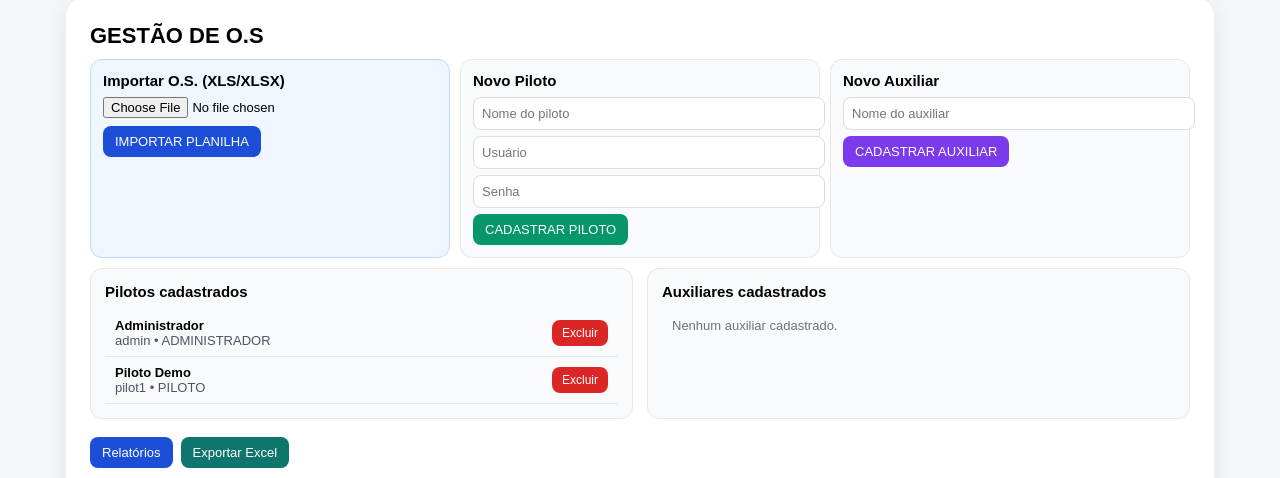
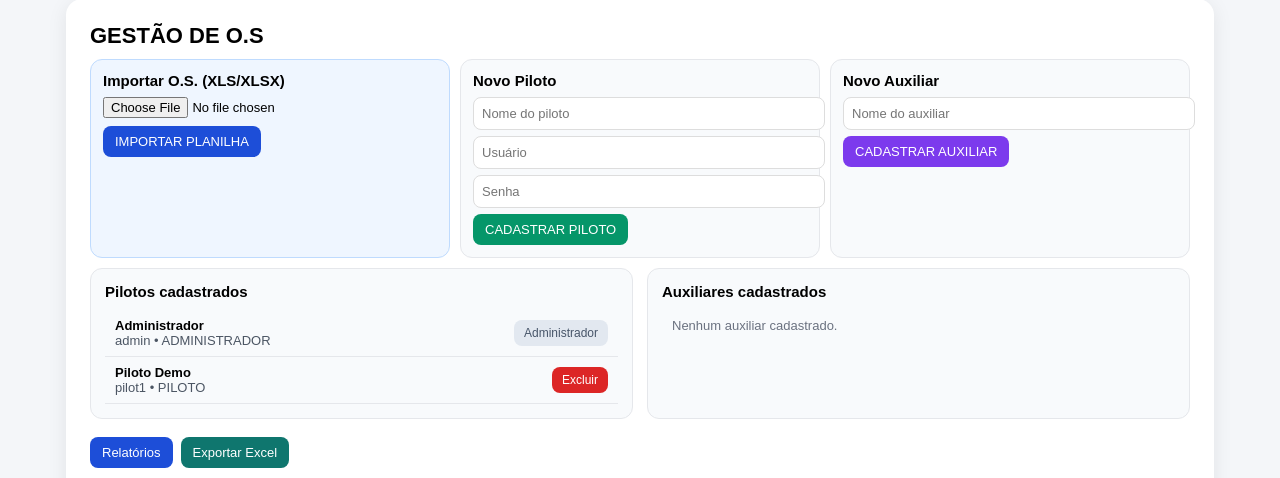
Before and after one commit to victorranon02/altitude, a Flask app: page /admin in a window 1280 px wide. Shown: the part 91-569 px from the top of the page. Run offline with Flask 3, Linux system fonts and the light colour scheme; the visitor is signed in with stand-in values (Sample User, id 1); data comes from the database, SQL or seed files in the repository; data that the repository does not hold is empty.

Commit message:
admin sem excluir

```diff
--- a/app.py
+++ b/app.py
@@ -217,6 +217,9 @@ def excluir_piloto(piloto_id):
         return redirect("/login")
 
     piloto = Piloto.query.get_or_404(piloto_id)
+    if piloto.perfil == "ADMINISTRADOR":
+        return redirect("/admin")
+
     ExecucaoOS.query.filter_by(piloto_id=piloto.id).delete()
     db.session.delete(piloto)
     db.session.commit()
--- a/templates/importar_os.html
+++ b/templates/importar_os.html
@@ -41,9 +41,13 @@
           <strong>{{ piloto.nome }}</strong><br>
           <span style="color:#4b5563;">{{ piloto.usuario }} • {{ piloto.perfil }}</span>
         </div>
+        {% if piloto.perfil != 'ADMINISTRADOR' %}
         <form method="POST" action="/admin/pilotos/{{ piloto.id }}/excluir" onsubmit="return confirm('Deseja excluir este piloto e seus relatos?');">
           <button type="submit" style="padding:6px 10px;background:#dc2626;color:white;border:none;border-radius:8px;font-size:12px;cursor:pointer;">Excluir</button>
         </form>
+        {% else %}
+        <span style="padding:6px 10px;border-radius:8px;background:#e2e8f0;color:#475569;font-size:12px;">Administrador</span>
+        {% endif %}
       </li>
       {% else %}
       <li style="padding:8px 10px;color:#6b7280;">Nenhum piloto cadastrado.</li>
```
